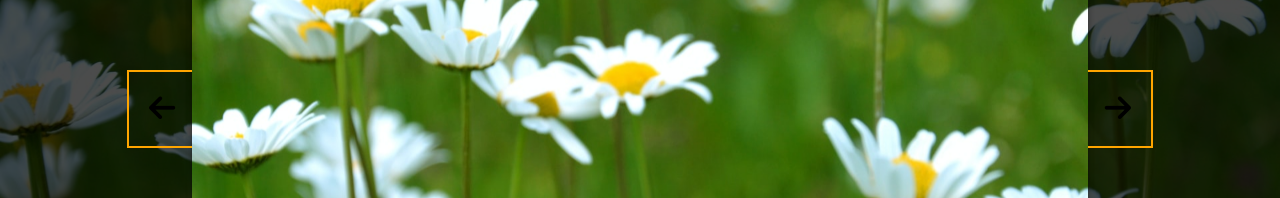
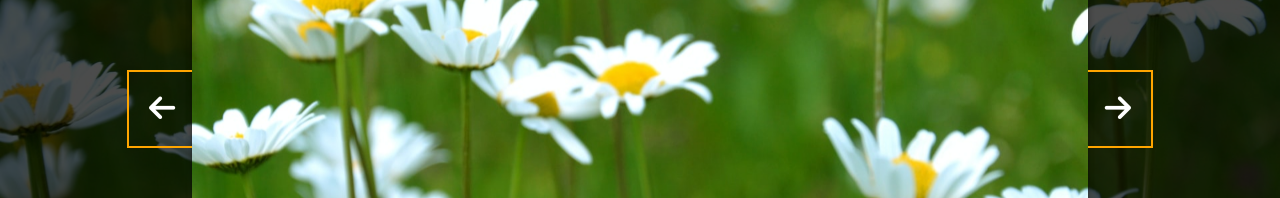
Before and after one commit to eemansayed/background-slider, a plain HTML site: page index.html in a window 1280 px wide. Shown: the part 291-489 px from the top of the page. Drawn offline with Linux system fonts and the light colour scheme.

Commit message:
add styles to class arrow

```diff
--- a/style.css
+++ b/style.css
@@ -58,11 +58,13 @@ body::before {
 .arrow {
   position: fixed;
   background-color: transparent;
+  color: #fff;
   padding: 20px;
   font-size: 30px;
   border: 2px solid orange;
   top: 50%;
   transform: translateY(-50%);
+  cursor: pointer;
 }
 
 .arrow:focus {
```
